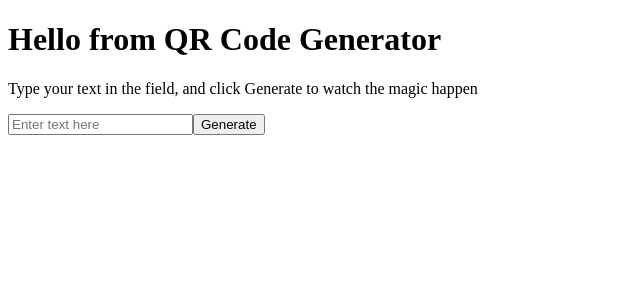
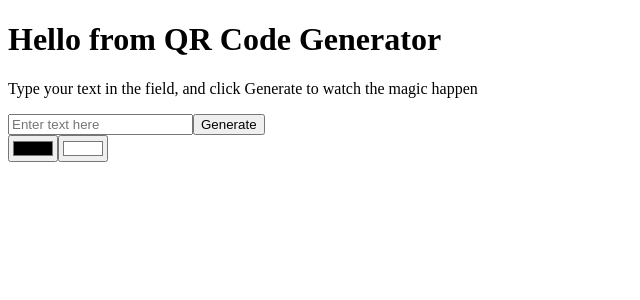
Before and after one commit to theRedKh/qr-code-generator, a React (Create React App) app in the folder client/: page / in a window 1280 px wide. Shown: the top 300 px of the page, without its empty margins (0-640 px from the left). Built offline with nearby package versions, Linux system fonts and the light colour scheme.

Commit message:
add security - prevent cross site scripting, add color picker - customizable qr code generation

```diff
--- a/client/src/App.js
+++ b/client/src/App.js
@@ -4,6 +4,9 @@ import './App.css';
 function App() {
   const [imageURL, setImageUrl] = useState(null);
   const [inputText, setInputText] = useState('');
+  const [fillColor, setFillColor] = useState('#000000'); // default black
+  const [bgColor, setBgColor] = useState('#FFFFFF'); // default white
+
   const handleGenerate = async () => {
     try {
       const response = await fetch('http://localhost:5000/generate', {
@@ -11,8 +14,20 @@ function App() {
         headers: {
           'Content-Type': 'application/json', //sending JSON data to server
         },
-        body: JSON.stringify({ text: inputText }), //convert input to JSON string
+        body: JSON.stringify({
+          data: inputText, //convert input to JSON string
+          fill_color: fillColor, //convert input to JSON string
+          back_color: bgColor //convert input to JSON string
+        }),
       });
+
+      if (!response.ok) {
+        // status code is not in the range 200-299
+        const errorData = await response.json();
+        alert("Error: " + errorData.error);
+        return; //stop any further execution
+      }
+      // response is ok, proceed to get the image
 
       const blob = await response.blob(); //convert raw data to Binary Large Object
       const url = window.URL.createObjectURL(blob); //temp URL for image blob
@@ -22,6 +37,7 @@ function App() {
       console.error('Error generating QR code:', error);
     }
   };
+
   return (
     <>
       <div>
@@ -37,6 +53,20 @@ function App() {
         />
         <button onClick={handleGenerate}>Generate</button>
       </div>
+      <div>
+        <input
+          type="color"
+          value={fillColor}
+          onChange={(e) => setFillColor(e.target.value)}
+          title="Select fill color (QR code Dots)"
+        />
+        <input
+          type="color"
+          value={bgColor}
+          onChange={(e) => setBgColor(e.target.value)}
+          title="Select background color (QR code Background)"
+        />
+      </div>
       {imageURL && <img src={imageURL} alt="Generated QR Code" />}
     </>
   );
```
Also changed, not shown: 1 other file (tests, documents, lock files or other folders).
